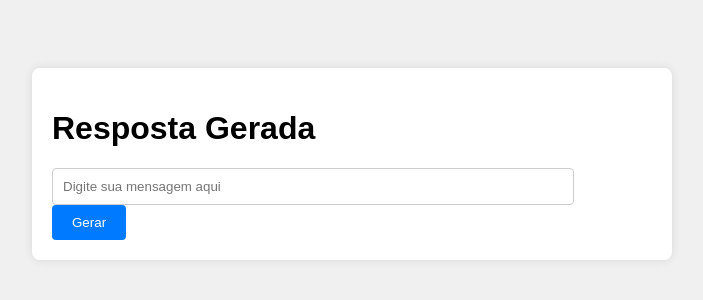
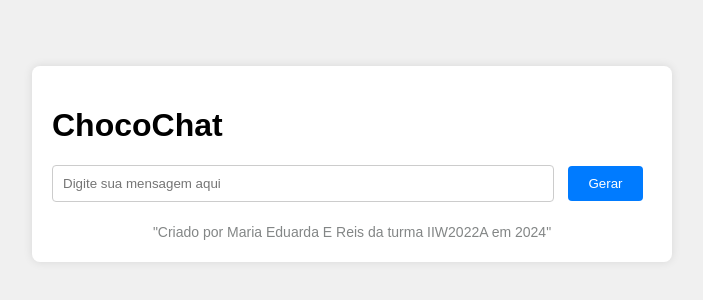
Before and after one commit to Maria-E-Reis/Aula-Nuvens, a website: page gemini/index.html in a window 1280 px wide. Shown: the part 236-536 px from the top of the page, without its empty margins (288-991 px from the left). Drawn offline with Linux system fonts and the light colour scheme.

Commit message:
Add files via upload
arrumar o footer

```diff
--- a/gemini/index.html
+++ b/gemini/index.html
@@ -31,7 +31,7 @@
         }
 
         input[type="text"] {
-      width: calc(100% - 100px);
+            width: calc(100% - 120px);
             padding: 10px;
             border: 1px solid #ccc;
             border-radius: 4px;
@@ -50,15 +50,30 @@
         input[type="submit"]:hover {
             background-color: #0056b3;
         }
+
+        .footer {
+            color: rgb(131, 134, 134);
+            font-size: .75rem;
+            line-height: 1rem;
+            text-align: center;
+            margin-top: 20px;
+        }
+
+        .footer span {
+            font-size: .875rem;
+            line-height: 1.25rem;
+        }
     </style>
 </head>
-
 <body>
   <div class="output-container">
-    <h1>Resposta Gerada</h1>
+    <h1>ChocoChat</h1>
     <div class="generated-text" id="generated-text"></div>
     <input type="text" id="msg" placeholder="Digite sua mensagem aqui" />
     <input type="submit" value="Gerar" />
+    <div class="footer">
+        <span>"Criado por Maria Eduarda E Reis da turma IIW2022A em 2024"</span>
+    </div>
 </div>
 
   <script type="module">
```
Lines whose indentation alone changed are shown as unchanged.
